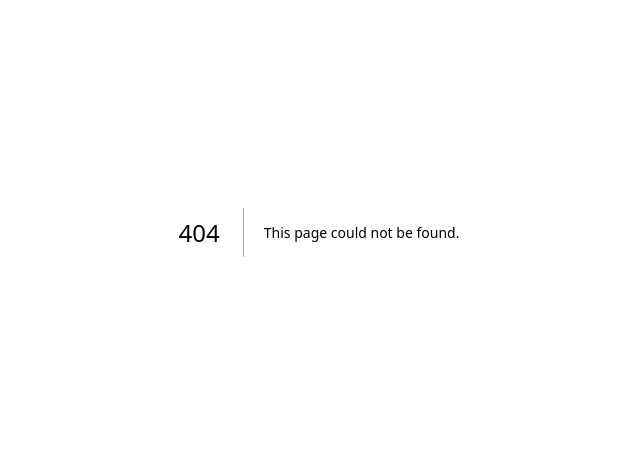
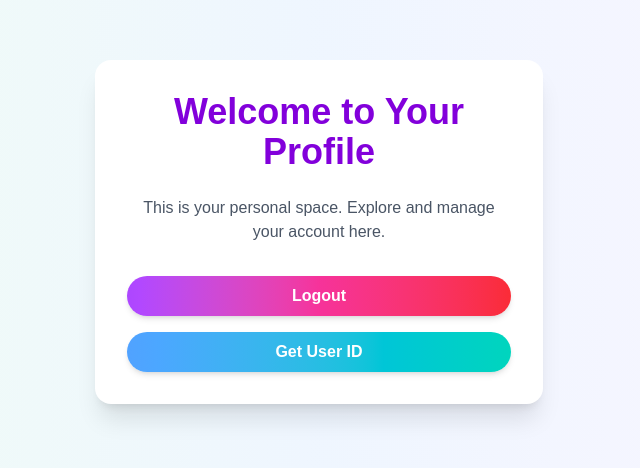
Before and after one commit to SyedShahulAhmed/NextJs-Auth-App, a Next.js app: page /profile in a window 1280 px wide. Before the commit this address had no page. Shown: the part 168-636 px from the top of the page, without its empty margins (321-961 px from the left). Built offline with nearby package versions, Linux system fonts and the light colour scheme.

Commit message:
created userProfile page

```diff
--- /dev/null
+++ b/src/app/profile/page.js
@@ -0,0 +1,70 @@
+"use client";
+import axios from "axios";
+import Link from "next/link";
+import toast from "react-hot-toast";
+import { useRouter } from "next/navigation";
+import { useState } from "react";
+
+
+export default function ProfilePage() {
+  const router = useRouter();
+  const [data, setData] = useState(null);
+
+  const logout = async () => {
+    try {
+      await axios.get("/api/users/logout");
+      toast.success("You have successfully logged out.");
+      router.push("/login");
+    } catch (error) {
+      console.error("Logout failed:", error);
+      toast.error("Logout failed. Please try again.");
+    }
+  };
+
+  const getUserData = async () => {
+    try {
+      const res = await axios.get("/api/users/user");
+      setData(res.data.data._id);
+    } catch (error) {
+      toast.error("Failed to fetch user data");
+    }
+  };
+
+  return (
+    <div className="min-h-screen flex items-center justify-center bg-gradient-to-r from-green-50 via-blue-50 to-purple-50 px-4">
+      <div className="max-w-md w-full bg-white shadow-xl rounded-2xl p-8 text-center">
+        <h1 className="text-4xl font-bold text-purple-700 mb-6">
+          Welcome to Your Profile
+        </h1>
+        <p className="text-gray-600 mb-8">
+          This is your personal space. Explore and manage your account here.
+        </p>
+
+        <button
+          onClick={logout}
+          className="w-full mb-4 px-6 py-2 bg-gradient-to-r from-purple-500 via-pink-500 to-red-500 text-white rounded-full font-semibold shadow-md hover:shadow-lg transition duration-300 ease-in-out hover:scale-105"
+        >
+          Logout
+        </button>
+
+        <button
+          onClick={getUserData}
+          className="w-full px-6 py-2 bg-gradient-to-r from-blue-400 to-teal-400 text-white rounded-full font-semibold shadow-md hover:shadow-lg transition duration-300 ease-in-out hover:scale-105"
+        >
+          Get User ID
+        </button>
+
+        {data && (
+          <div className="mt-6">
+            <p className="text-gray-700 mb-2">User ID:</p>
+            <Link href={`/profile/${data}`}>
+              <span className="inline-block px-4 py-2 bg-purple-100 text-purple-700 font-medium rounded-lg shadow hover:bg-purple-200 transition">
+                {data}
+              </span>
+            </Link>
+          </div>
+        )}
+      </div>
+    </div>
+  );
+}
```
